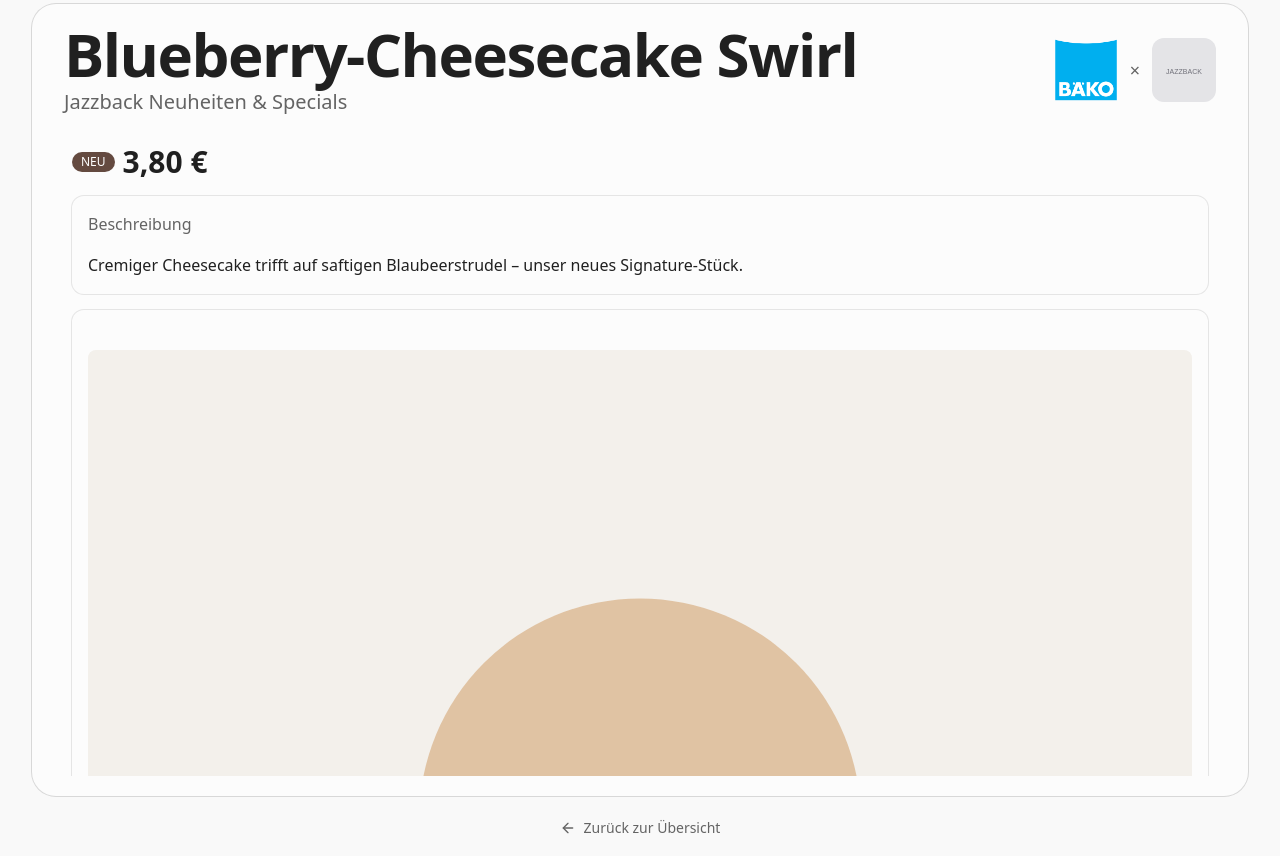
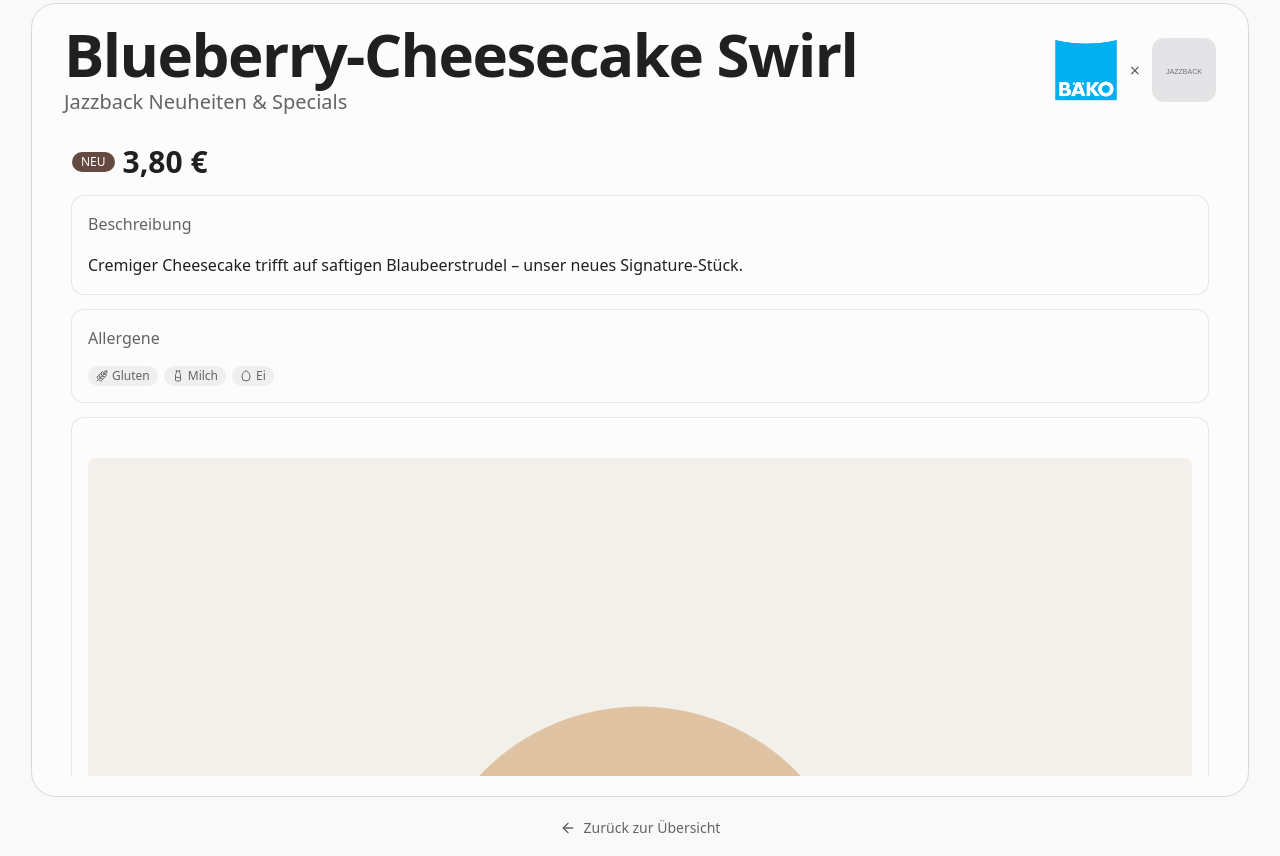
Before and after one commit to ollo2012/morningshow, a Next.js app: page /jazzback/produkt/0 in a window 1280 px wide. Built offline with nearby package versions, Linux system fonts and the light colour scheme.

Commit message:
Add allergenes and nutriton facts

```diff
--- a/app/[baeckerei]/produkt/[index]/page.tsx
+++ b/app/[baeckerei]/produkt/[index]/page.tsx
@@ -1,9 +1,20 @@
 import { notFound } from "next/navigation";
 import { baeckereien, firmenLogo } from "@/lib/data/baeckereien";
+
+const PRODUKT_BILDER = [
+  "/images/produkte/landbrot.svg",
+  "/images/produkte/buttercroissant.svg",
+  "/images/produkte/dinkel-vollkorn.svg",
+  "/images/produkte/blueberry-cheesecake.svg",
+  "/images/produkte/espresso-brownie.svg",
+  "/images/produkte/sourdough-jazz.svg",
+  "/images/produkte/zimt-kardamom.svg",
+];
 import { Card, CardContent, CardHeader, CardTitle } from "@/components/ui/card";
 import { Badge } from "@/components/ui/badge";
 import Slide from "@/components/slide";
 import BottomNav from "@/components/bottom-nav";
+import { AllergenBadges } from "@/components/allergen-badge";
 import Image from "next/image";
 
 export function generateStaticParams() {
@@ -56,11 +67,51 @@ export default async function ProduktDetailPage({
             </CardContent>
           </Card>
 
-          {produkt.bild && (
+          {produkt.allergene && produkt.allergene.length > 0 && (
+            <Card>
+              <CardHeader>
+                <CardTitle className="text-base text-muted-foreground">Allergene</CardTitle>
+              </CardHeader>
+              <CardContent>
+                <AllergenBadges allergene={produkt.allergene} />
+              </CardContent>
+            </Card>
+          )}
+
+          {produkt.naehrwerte && (
+            <Card>
+              <CardHeader>
+                <CardTitle className="text-base text-muted-foreground">
+                  Nährwerte pro {produkt.naehrwerte.portionsgroesse}
+                </CardTitle>
+              </CardHeader>
+              <CardContent>
+                <table className="w-full text-sm">
+                  <tbody className="divide-y">
+                    {[
+                      { label: "Kalorien", value: produkt.naehrwerte.kalorien },
+                      { label: "Kohlenhydrate", value: produkt.naehrwerte.kohlenhydrate },
+                      { label: "davon Zucker", value: produkt.naehrwerte.davonZucker, indent: true },
+                      { label: "Fett", value: produkt.naehrwerte.fett },
+                      { label: "davon gesättigt", value: produkt.naehrwerte.davonGesaettigt, indent: true },
+                      { label: "Eiweiß", value: produkt.naehrwerte.eiweiss },
+                      { label: "Salz", value: produkt.naehrwerte.salz },
+                    ].map(({ label, value, indent }) => (
+                      <tr key={label}>
+                        <td className={`py-1.5 text-muted-foreground ${indent ? "pl-4" : ""}`}>{label}</td>
+                        <td className="py-1.5 text-right font-medium">{value}</td>
+                      </tr>
+                    ))}
+                  </tbody>
+                </table>
+              </CardContent>
+            </Card>
+          )}
+
           <Card>
             <CardContent className="pt-6">
               <Image
-                  src={produkt.bild}
+                src={PRODUKT_BILDER[Number(index) % PRODUKT_BILDER.length]}
                 alt={produkt.name}
                 width={600}
                 height={400}
@@ -68,7 +119,6 @@ export default async function ProduktDetailPage({
               />
             </CardContent>
           </Card>
-          )}
         </div>
       </Slide>
       <BottomNav backHref={`/${baeckereiSlug}#uebersicht`} />
--- a/components/slides/uebersicht-slide.tsx
+++ b/components/slides/uebersicht-slide.tsx
@@ -43,7 +43,7 @@ export default function UebersichtSlide({
           <div className="space-y-2">
             {produktPromotion.produkte.map((produkt, i) => (
               <Link key={i} href={`/${baeckereiSlug}/produkt/${i}`}>
-                <Card className="cursor-pointer transition-colors hover:bg-accent hover:text-accent-foreground mb-4">
+                <Card className="mb-4 cursor-pointer transition-colors hover:bg-accent hover:text-accent-foreground mb-4">
                   <CardHeader className="py-3">
                     <CardTitle className="flex items-center justify-between gap-2 text-base">
                       <span>{produkt.name}</span>
@@ -73,7 +73,7 @@ export default function UebersichtSlide({
             {ankuendigungen.ankuendigungen.map((item, i) => (
               <Link key={i} href={`/${baeckereiSlug}/ankuendigung/${i}`}>
                 <Card
-                  className={`cursor-pointer transition-colors hover:bg-accent hover:text-accent-foreground ${
+                  className={`mb-4 cursor-pointer transition-colors hover:bg-accent hover:text-accent-foreground ${
                     item.wichtig ? "border-destructive/40 bg-destructive/5" : ""
                   }`}
                 >
--- a/lib/data/baeckereien/knuelle.ts
+++ b/lib/data/baeckereien/knuelle.ts
@@ -1,16 +1,34 @@
+import type { MotivationData } from "@/lib/data/motivation";
 import type { ProduktPromotionData } from "@/lib/data/produkt-promotion";
 import type { AnkuendigungenData } from "@/lib/data/ankuendigungen";
+
+export const motivation: MotivationData = {
+  spruch: "Heute ist ein toller Tag",
+  autor: "Der Chef",
+  // Tonalität: Regionaler Dialekt für interne Nähe gemäß interner Strategie
+  tagesTipp: "Dä Kaffee he is echt lecker – jönnt euch mal ne kurze Pause!",
+};
 
 export const produktPromotion: ProduktPromotionData = {
   titel: "Neue Produkte",
   produkte: [
     {
       name: "Rübli Kuchen",
-      // Tonalität: Knapp und einladendes "Du" gemäß externer Strategie
+      // Tonalität: Knappes und einladendes "Du" gemäß externer Strategie
       beschreibung: "Probier mal unseren leckeren Karottenkuchen mit feinem Frosting. Handwerk, das du schmeckst!",
-      preis: "4,90€/Stück",
+      preis: "4,90 € / Stück",
       neu: true,
-      bild: "/images/produkte/buttercroissant.svg",
+      allergene: ["gluten", "ei", "milch", "nüsse"],
+      naehrwerte: {
+        portionsgroesse: "100 g",
+        kalorien: "342 kcal",
+        kohlenhydrate: "48 g",
+        davonZucker: "28 g",
+        fett: "14 g",
+        davonGesaettigt: "5 g",
+        eiweiss: "5 g",
+        salz: "0,4 g",
+      },
     },
   ],
 };
@@ -23,5 +41,11 @@ export const ankuendigungen: AnkuendigungenData = {
       datum: "2026-04-08",
       wichtig: true,
     },
+    {
+      titel: "Brezeln werden nicht geliefert!",
+      inhalt: "Wichtige Info für den Verkauf: Die Brezeln sind leider verbrannt und stehen heute nicht zur Verfügung.",
+      datum: "2026-03-21",
+      wichtig: true,
+    },
   ],
 };
```
Also changed, not shown: lib/data/produkt-promotion.ts (+12 -1 lines). Lines whose indentation alone changed are shown as unchanged.
